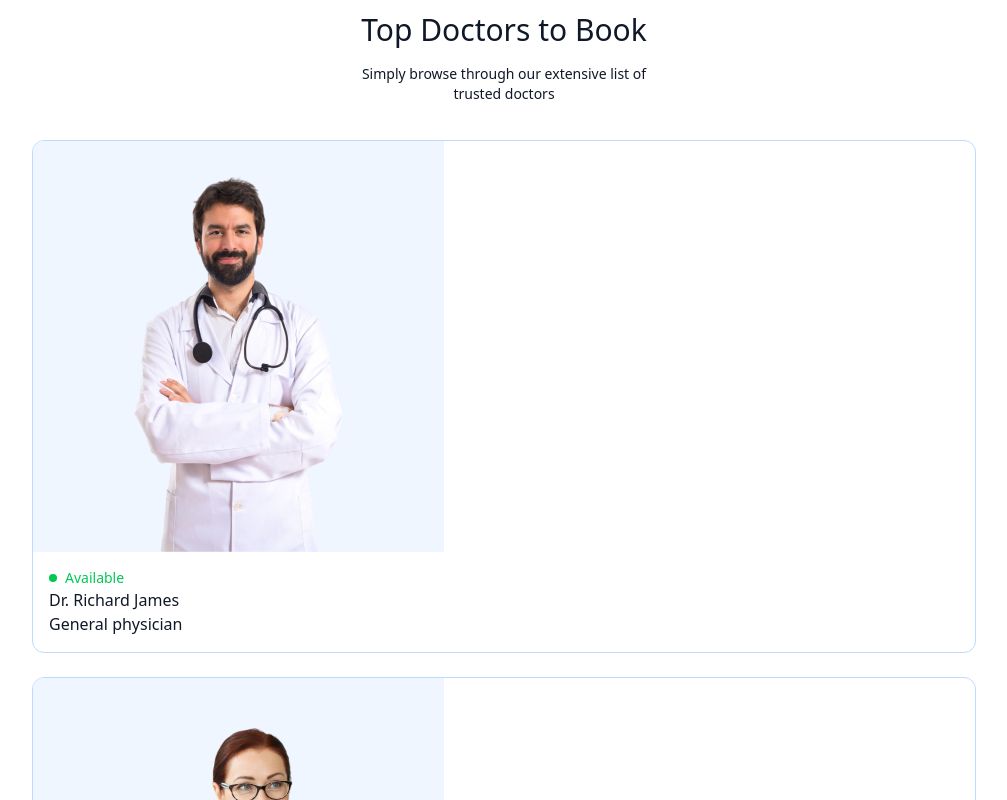
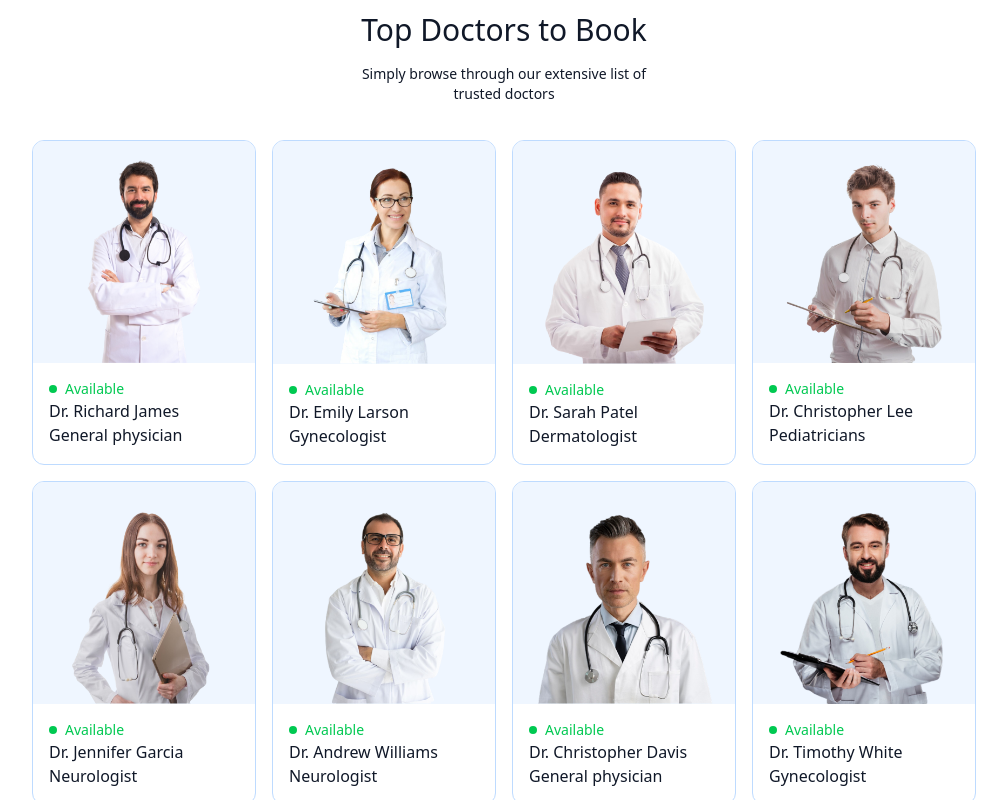
Before and after one commit to donkennie/appointify, a React (Vite) app in the folder frontend/: page / in a window 1280 px wide. Shown: the part 1120-1920 px from the top of the page, without its empty margins (136-1143 px from the left). Built offline with nearby package versions, Linux system fonts and the light colour scheme.

Commit message:
correct tailwind.config file issue

```diff
--- a/frontend/src/index.css
+++ b/frontend/src/index.css
@@ -11,3 +11,9 @@
 ::-webkit-scrollbar{
     @apply hidden
 }
+
+.grid-cols-auto {
+    display: grid;
+    grid-template-columns: repeat(auto-fill, minmax(200px, 1fr));
+    gap: 1rem; /* optional gap */
+  }
```
